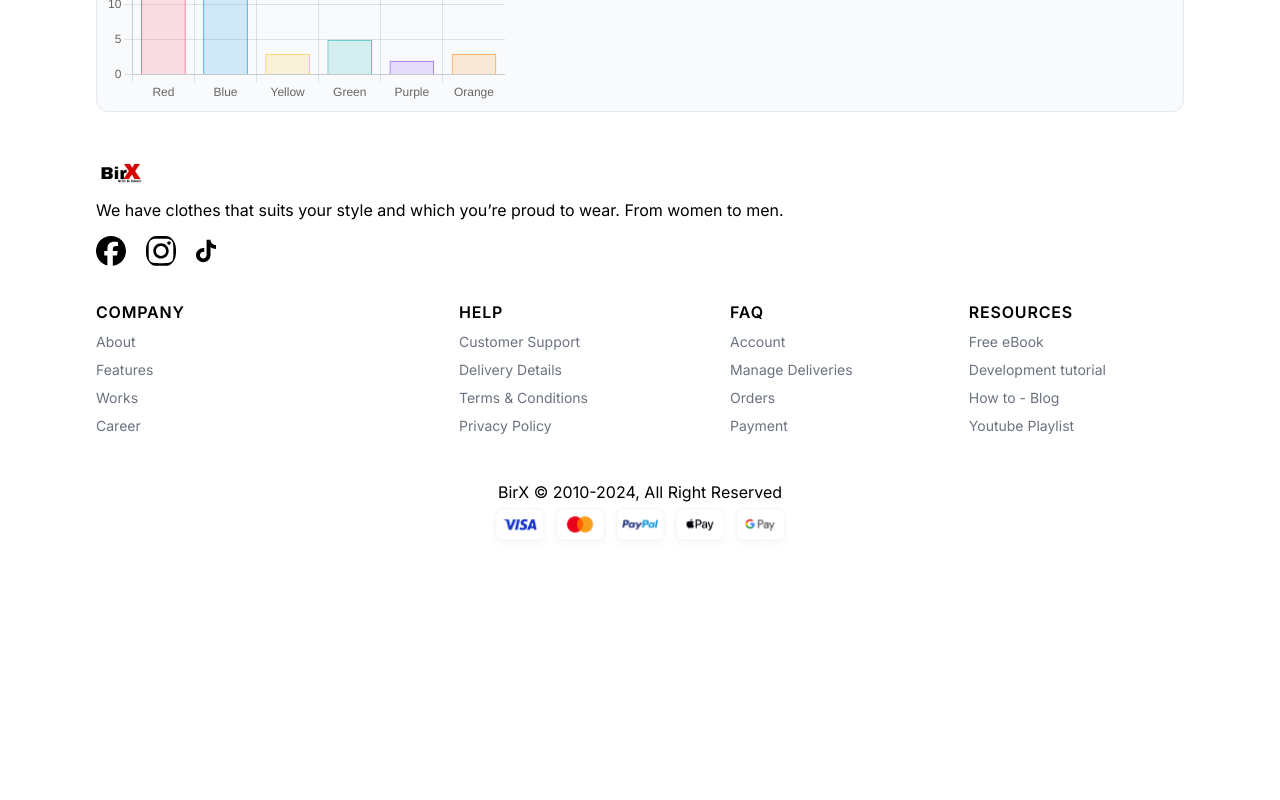
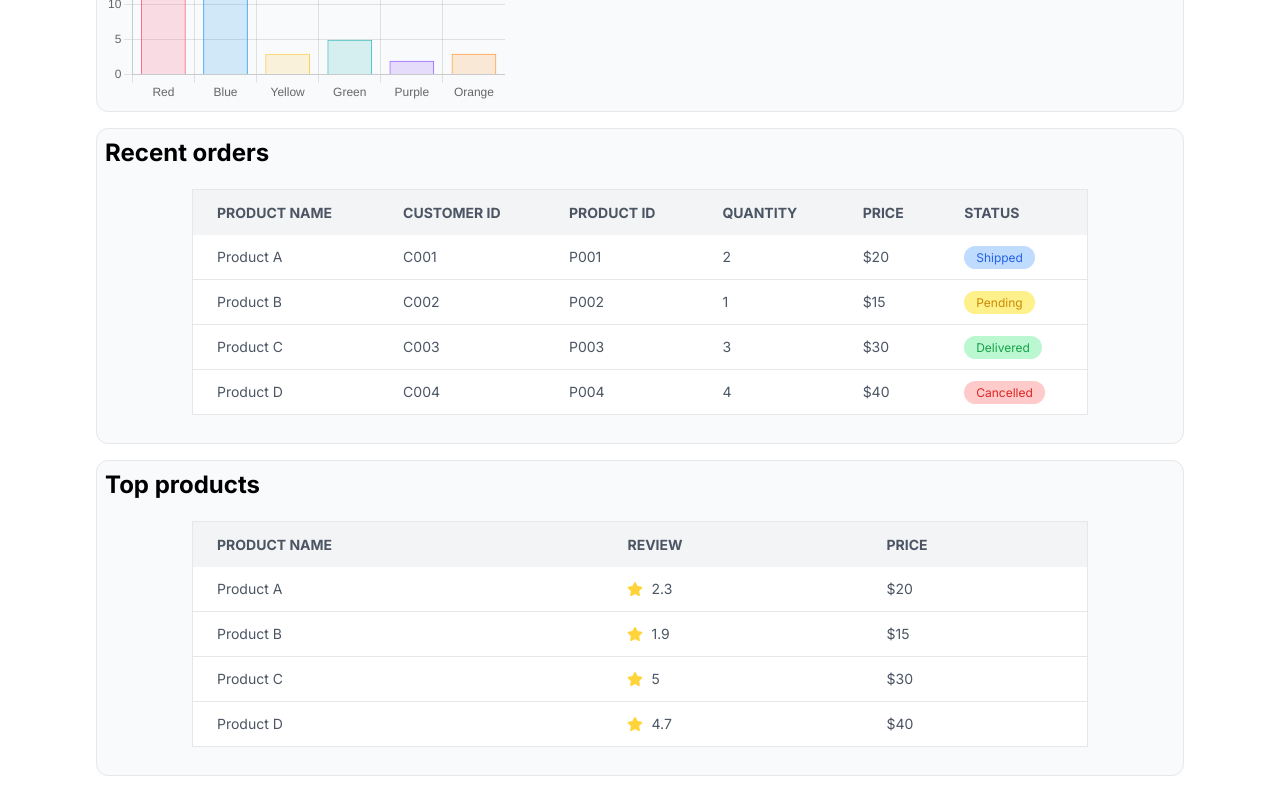
Before and after one commit to Shahabuddin1122/BirX, a Next.js app in the folder frontend/: page /admin-dashboard in a window 1280 px wide. Shown: the part 1220-2020 px from the top of the page. Before the commit the page ends 1786 px from the top, so only its background shows below. Built offline with nearby package versions, Linux system fonts and the light colour scheme.

Commit message:
add top customer & top product table in admin dashboard

```diff
--- a/frontend/src/app/admin-dashboard/page.tsx
+++ b/frontend/src/app/admin-dashboard/page.tsx
@@ -5,11 +5,24 @@ import InfoCard from "@/components/info-card";
 import Dropdown from "@/components/dropdown";
 import PieChart from "@/components/pie-chart";
 import BarChart from "@/components/bar-chart";
+import Table from "@/components/table";
 
 const options = [
     {label: 'week'},
     {label: 'month'},
 ]
+const sampleOrderData = [
+    { productName: 'Product A', customerId: 'C001', productId: 'P001', quantity: 2, price: '$20', status: 'Shipped' },
+    { productName: 'Product B', customerId: 'C002', productId: 'P002', quantity: 1, price: '$15', status: 'Pending' },
+    { productName: 'Product C', customerId: 'C003', productId: 'P003', quantity: 3, price: '$30', status: 'Delivered' },
+    { productName: 'Product D', customerId: 'C004', productId: 'P004', quantity: 4, price: '$40', status: 'Cancelled' },
+];
+const sampleTopProduct = [
+    { productName: 'Product A', review: 2.3, price: '$20',},
+    { productName: 'Product B', review: 1.9, price: '$15',},
+    { productName: 'Product C', review: 5, price: '$30',},
+    { productName: 'Product D', review: 4.7, price: '$40',},
+];
 
 const Page = () => {
     return (
@@ -49,6 +62,14 @@ const Page = () => {
                     </div>
                     <BarChart/>
                 </div>
+                <div className={'p-2 border rounded-xl bg-slate-50 my-4'}>
+                    <h1 className={'font-bold text-2xl'}>Recent orders</h1>
+                    <Table data={sampleOrderData}/>
+                </div>
+                <div className={'p-2 border rounded-xl bg-slate-50 my-4'}>
+                    <h1 className={'font-bold text-2xl'}>Top products</h1>
+                    <Table data={sampleTopProduct}/>
+                </div>
             </div>
             <Footer/>
         </>
--- /dev/null
+++ b/frontend/src/components/table.tsx
@@ -0,0 +1,70 @@
+"use client";
+
+import React from "react";
+import Image from "next/image";
+
+type ProductData = {
+    productName?: string;
+    customerId?: string;
+    productId?: string;
+    quantity?: number;
+    price?: string;
+    status?: string;
+    review?: number;
+};
+
+type TableProps = {
+    data: ProductData[];
+};
+
+const Table: React.FC<TableProps> = ({ data }) => {
+    const headers = Object.keys(data[0]);
+
+    return (
+        <div className="flex justify-center p-5">
+            <div className="overflow-x-auto w-full max-w-4xl">
+                <table className="min-w-full bg-white border border-gray-200">
+                    <thead>
+                    <tr className="bg-gray-100 text-gray-600 uppercase text-sm leading-normal">
+                        {headers.map((header) => (
+                            <th key={header} className="py-3 px-6 text-left">
+                                {header.replace(/([A-Z])/g, ' $1').toUpperCase()} {/* Formatting camelCase */}
+                            </th>
+                        ))}
+                    </tr>
+                    </thead>
+                    <tbody className="text-gray-600 text-sm">
+                    {data.map((item, index) => (
+                        <tr key={index} className="border-b border-gray-200 hover:bg-gray-100">
+                            {headers.map((key) => (
+                                <td key={key} className="py-3 px-6 text-left">
+                                    {key === 'status' ? (
+                                        <span
+                                            className={`py-1 px-3 rounded-full text-xs
+                                                    ${item[key] === 'Shipped' ? 'bg-blue-200 text-blue-600' : ''}
+                                                    ${item[key] === 'Pending' ? 'bg-yellow-200 text-yellow-600' : ''}
+                                                    ${item[key] === 'Delivered' ? 'bg-green-200 text-green-600' : ''}
+                                                    ${item[key] === 'Cancelled' ? 'bg-red-200 text-red-600' : ''}`}
+                                        >
+                                                {item[key]}
+                                            </span>
+                                    ) : key === 'review' ? (
+                                        <span className={'flex gap-x-1'}>
+                                            <Image src="/star2.svg" alt="Star" width={16} height={16} className="mr-1" />
+                                            {item[key]}
+                                        </span>
+                                    ): (
+                                        item[key]
+                                    )}
+                                </td>
+                            ))}
+                        </tr>
+                    ))}
+                    </tbody>
+                </table>
+            </div>
+        </div>
+    );
+};
+
+export default Table;
```
Also changed, not shown: frontend/public/star2.svg (added).
